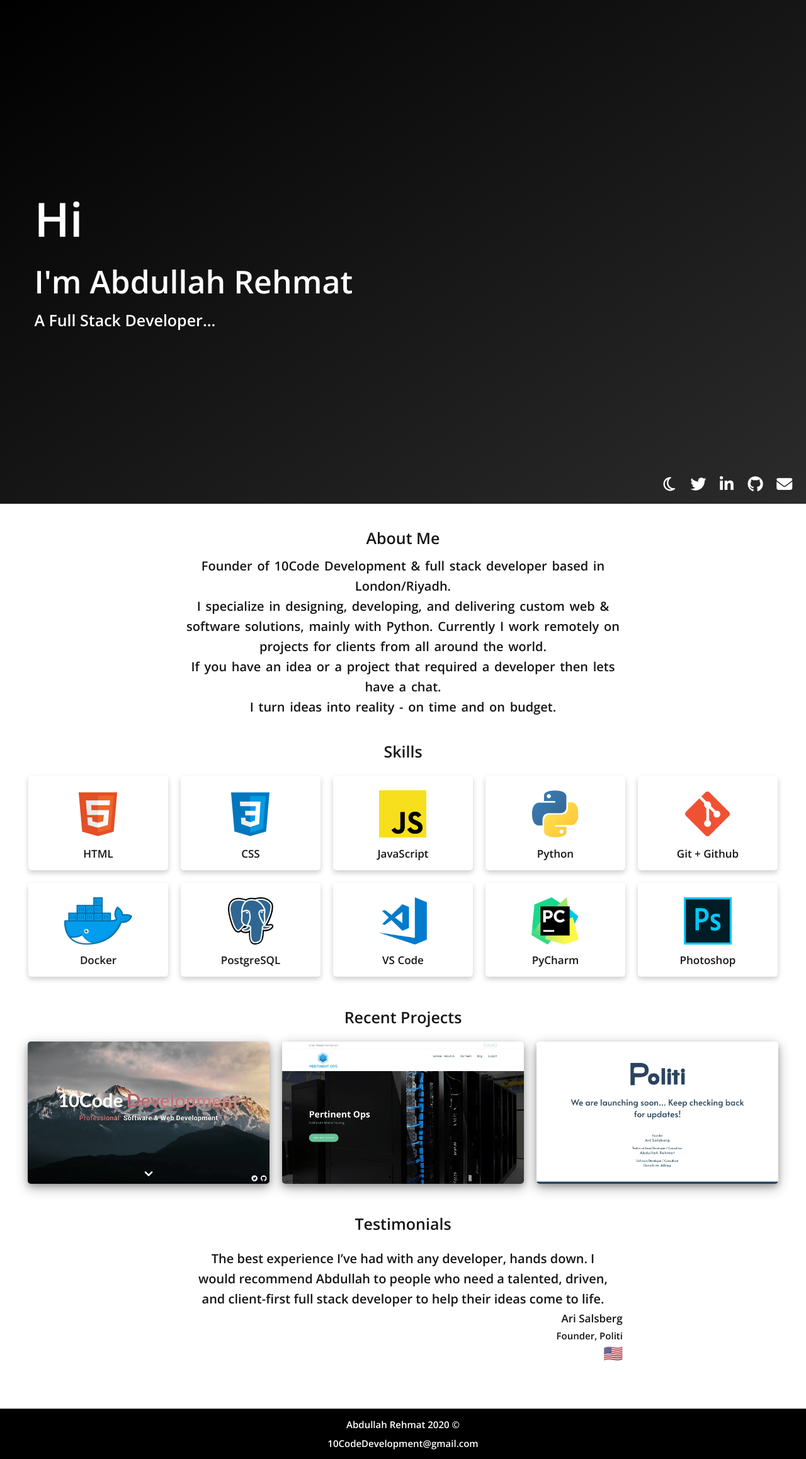
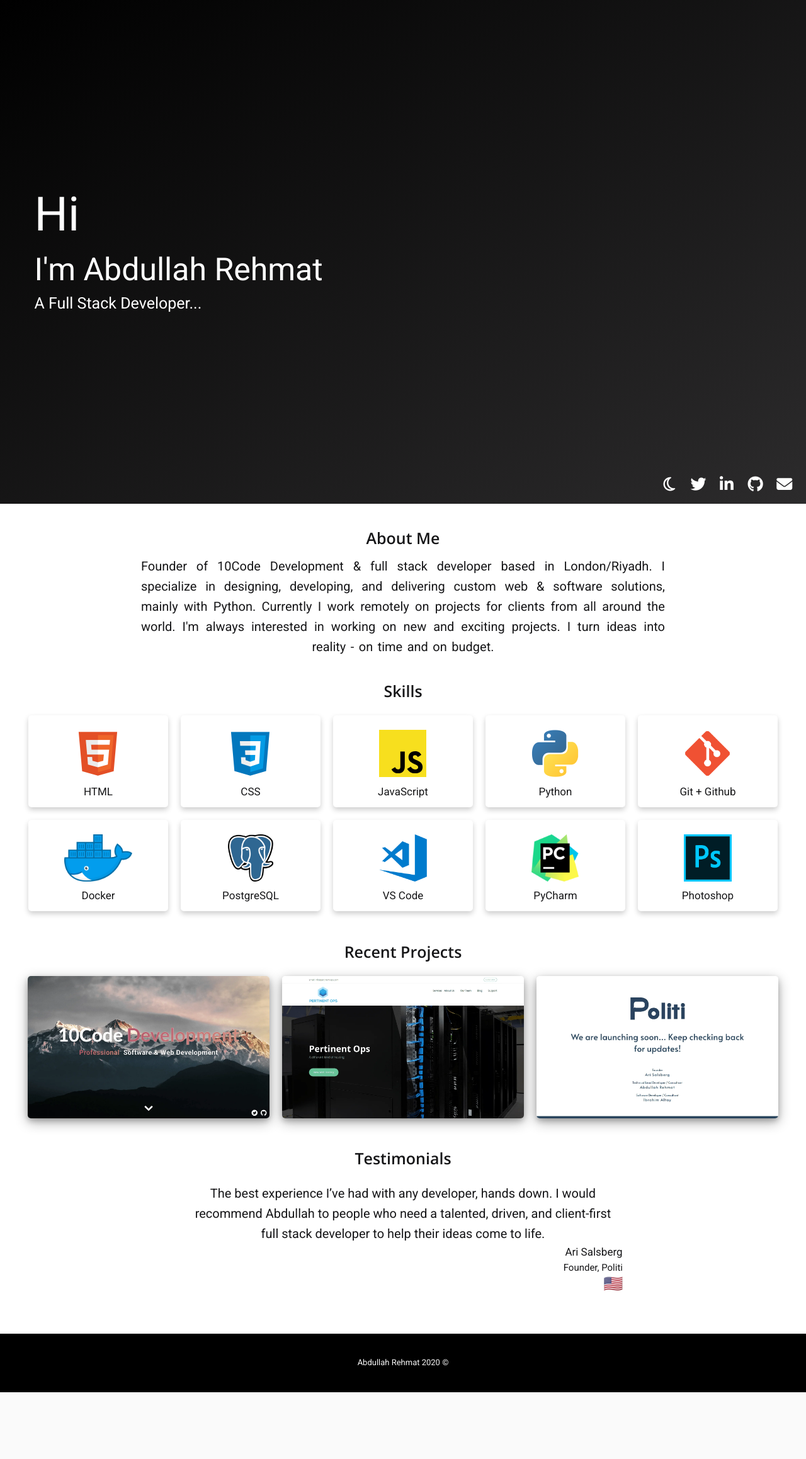
Before and after one commit to AbdullahRehmat/Portfolio, a Flask app: page / in a window 1280 px wide. Shown: the whole page at 63% size. After the commit the page ends 2211 px from the top, so only its background shows below. Run offline with Flask 2, Linux system fonts and the light colour scheme; some libraries are stand-ins or nearby versions.

Commit message:
Fonts + Formatting

```diff
--- a/static/css/styles.css
+++ b/static/css/styles.css
@@ -4,6 +4,7 @@ html {
   height: 100%;
   scroll-behavior: smooth;
   font-family: "Open Sans", sans-serif;
+  font-family: "Roboto", sans-serif;
   color: var(--general-color);
   background-color: var(--background-color);
 }
@@ -47,6 +48,7 @@ body {
   padding: 1em;
   margin-left: 3vw;
   position: absolute;
+  font-family: "Roboto", sans-serif;
 }
 
 #greeting {
@@ -133,6 +135,7 @@ body {
   min-height: 20vh;
   margin-top: 2vh;
   margin-bottom: 2vh;
+  text-align: center;
 }
 
 .boxtwo {
@@ -141,21 +144,23 @@ body {
   min-height: 20vh;
   margin-left: auto;
   margin-right: auto;
-  text-align: center;
 }
 
 .heading {
   font-size: 25px;
   padding-top: 1%;
   padding-bottom: 1%;
+  font-family: "Open Sans", sans-serif;
 }
 
 .text-two {
-  width: 55vw;
+  width: 65vw;
   margin: auto;
   font-size: 20px;
   word-spacing: 2.5px;
   line-height: 1.6;
+  text-align: justify;
+  text-align-last: center;
 }
 
 .highlight {
@@ -299,12 +304,12 @@ body {
 /* CSS for Footer Section*/
 footer {
   margin: 0;
-  padding: 0;
   height: 10vh;
-  font-size: 15px;
+  padding: 0.5em;
+  font-size: 13px;
   margin-top: 5em;
   position: relative;
-  color: #ffffff;
+  color: #f5f5f5;
   background-color: #000000;
 }
 
--- a/templates/index.html
+++ b/templates/index.html
@@ -46,17 +46,12 @@ block body %}
   <div class="boxtwo">
     <div class="heading">About Me</div>
     <div class="text-two">
-      Founder of <span class="highlight"> 10Code Development </span> & full
-      stack developer based in London/Riyadh.
-      <br />
-      I specialize in designing, developing, and delivering custom web &
-      software solutions, mainly with Python. Currently I work remotely on
-      projects for clients from all around the world.
-      <br />
-      If you have an idea or a project that required a developer then lets have
-      a chat.
-      <br />
-      I turn ideas into reality - on time and on budget.
+      Founder of 10Code Development & full stack developer based in
+      London/Riyadh.     I specialize in designing, developing, and delivering
+      custom web & software solutions, mainly with Python. Currently I work
+      remotely on projects for clients from all around the world. I'm always
+      interested in working on new and exciting projects. I turn ideas into
+      reality - on time and on budget.
     </div>
   </div>
 </section>
--- a/templates/layout.html
+++ b/templates/layout.html
@@ -5,10 +5,8 @@
     <meta name="viewport" content="width=device-width, initial-scale=1.0" />
     <link rel="preconnect" href="https://fonts.gstatic.com" />
 
-    <link
-      href="https://fonts.googleapis.com/css2?family=Lato:wght@400;700&family=Open+Sans:wght@600&family=Roboto:wght@400;500&display=swap"
-      rel="stylesheet"
-    />
+    <link rel="preconnect" href="https://fonts.gstatic.com">
+    <link href="https://fonts.googleapis.com/css2?family=Open+Sans:wght@600&family=Roboto&display=swap" rel="stylesheet">
 
     <link
       rel="stylesheet"
@@ -37,8 +35,6 @@
   <footer>
     <div id="footer-txt">
       Abdullah Rehmat 2020 &#169;
-      <br />
-      10CodeDevelopment@gmail.com
     </div>
   </footer>
 </html>
```
